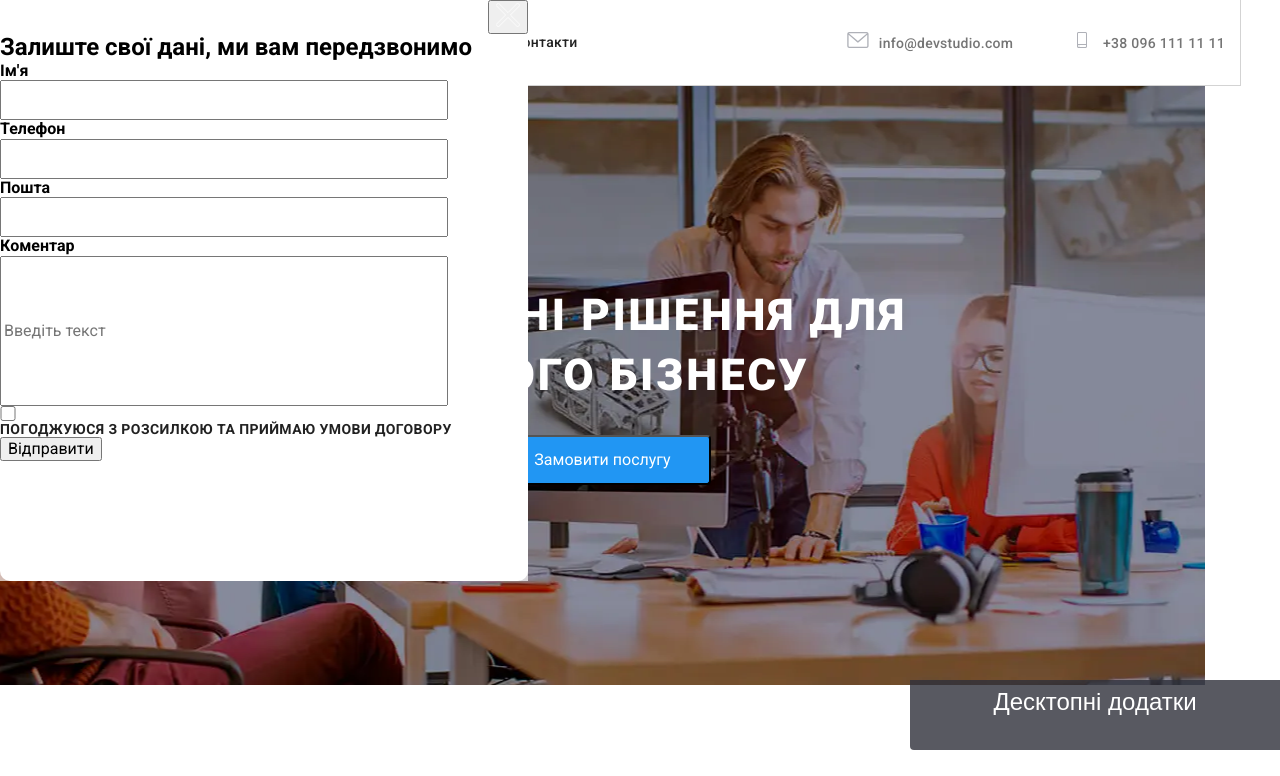
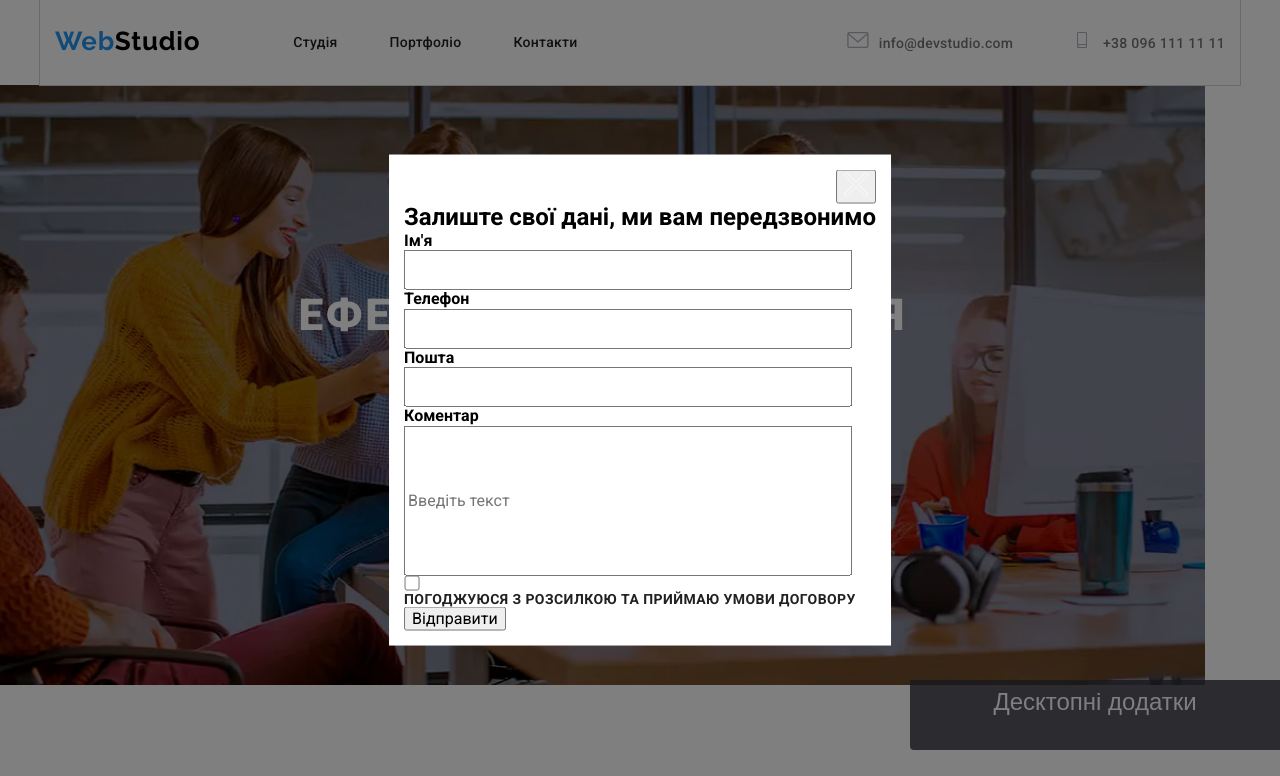
Before and after one commit to ivanBastion/WEBISTUDIT, a plain HTML site: page index.html in a window 1280 px wide. Shown: the top 776 px of the page. Drawn offline with nearby package versions, Linux system fonts and the light colour scheme.

Commit message:
updateeeee

```diff
--- a/css/style.css
+++ b/css/style.css
@@ -871,25 +871,25 @@ a:hover {
 }
 
 .backdrop {
-    display: flex;
-    align-items: center;
-    justify-content: center;
-    width: 528px;
-    height: 581px;
-    background: rgba(255, 255, 255, 0.70);
     position: fixed;
-    left: 0px;
-    top: 0px;
-    backdrop-filter: blur(3px);
+  top: 0;
+  left: 0;
+  width: 100%;
+  height: 100%;
+  background-color: rgba(0, 0, 0, 0.5);
+  opacity: 1;
 
 }
 
 .modal {
-    width: 528px;
-     height: 581px;
-    flex-shrink: 0;
-    border-radius: 10px;
-    background: rgb(255, 255, 255);
+    position: absolute;
+    top: 50%;
+    left: 50%;
+    min-width: 400px;
+    min-height: 300px;
+    padding: 15px;
+    background-color: rgb(255, 255, 255);
+    transform: translate(-50%, -50%);
 
 }
 
--- a/index.html
+++ b/index.html
@@ -434,6 +434,7 @@
         </div>
         </div>
       </div>
+      <script src="./js/modal.js"></script>
 </body>
 
 </html>
```
Also changed, not shown: modal.js (added, +15 -0 lines).
